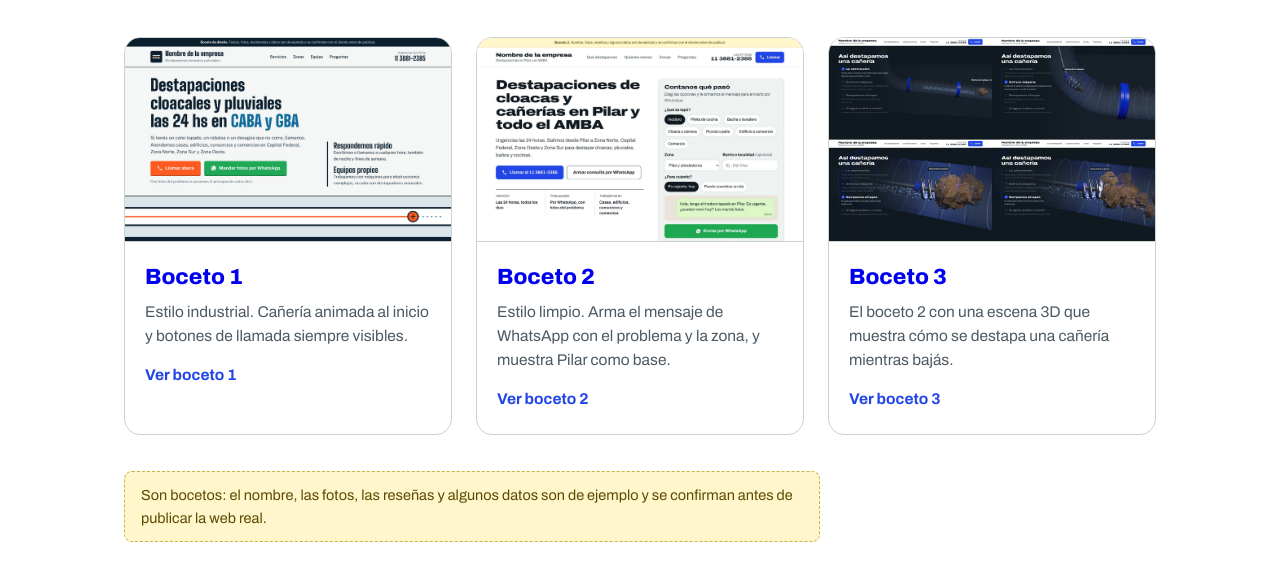
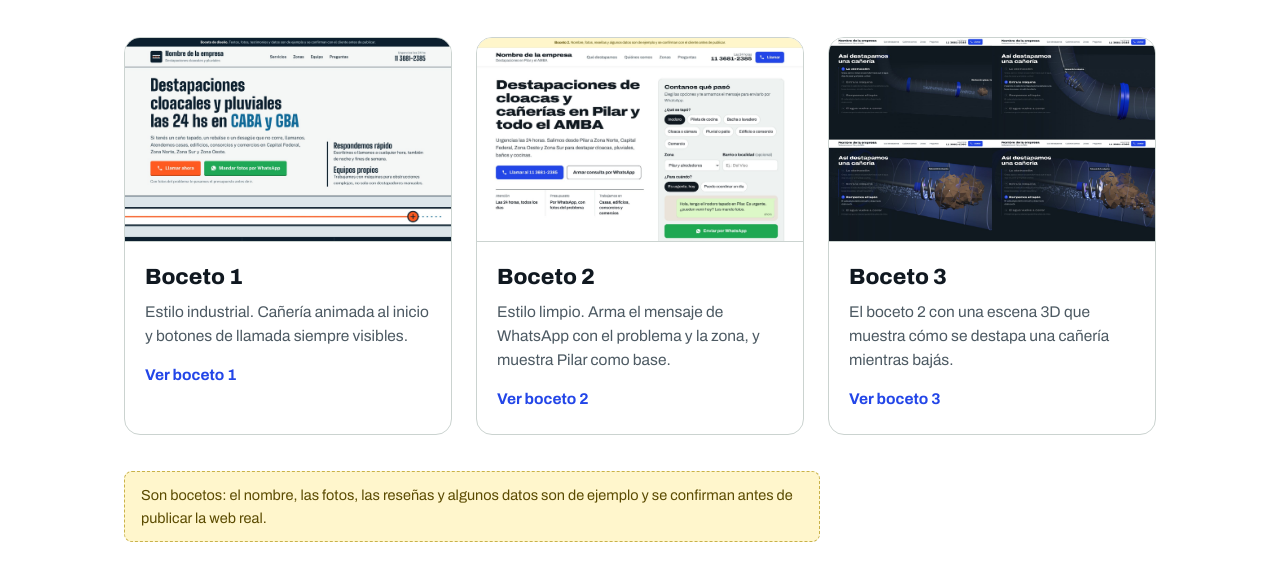
Before and after one commit to Agus3312/bocetos-ca-eria, a plain HTML site: page index.html in a window 1280 px wide. Shown: the part 185-766 px from the top of the page. Drawn offline with Linux system fonts and the light colour scheme.

Commit message:
Corregir color de los títulos en la página de inicio
Co-Authored-By: Claude Opus 5.5 <noreply@anthropic.com>
Claude-Session: https://claude.ai/code/session_01AMhVJgfnJXL5prC5X9Lsk2

```diff
--- a/index.html
+++ b/index.html
@@ -16,7 +16,7 @@ body{margin:0;background:#fff;color:var(--ink);font-family:'Archivo',system-ui,-
 h1{font-stretch:125%;font-weight:900;font-size:clamp(32px,5vw,52px);line-height:1.04;letter-spacing:-.02em;margin:0}
 .intro{color:var(--soft);max-width:38em;margin:16px 0 40px;font-size:18px}
 .list{display:grid;grid-template-columns:repeat(3,1fr);gap:24px}
-.card{display:flex;flex-direction:column;border:1px solid var(--line);border-radius:16px;overflow:hidden;text-decoration:none;transition:border-color .15s,box-shadow .15s}
+.card{display:flex;flex-direction:column;color:inherit;border:1px solid var(--line);border-radius:16px;overflow:hidden;text-decoration:none;transition:border-color .15s,box-shadow .15s}
 .card:hover{border-color:var(--ink);box-shadow:0 8px 24px rgba(16,24,32,.08)}
 .card:focus-visible{outline:3px solid var(--cobalt);outline-offset:3px}
 .card img{display:block;width:100%;aspect-ratio:16/10;object-fit:cover;object-position:top;background:var(--mist);border-bottom:1px solid var(--line)}
```
